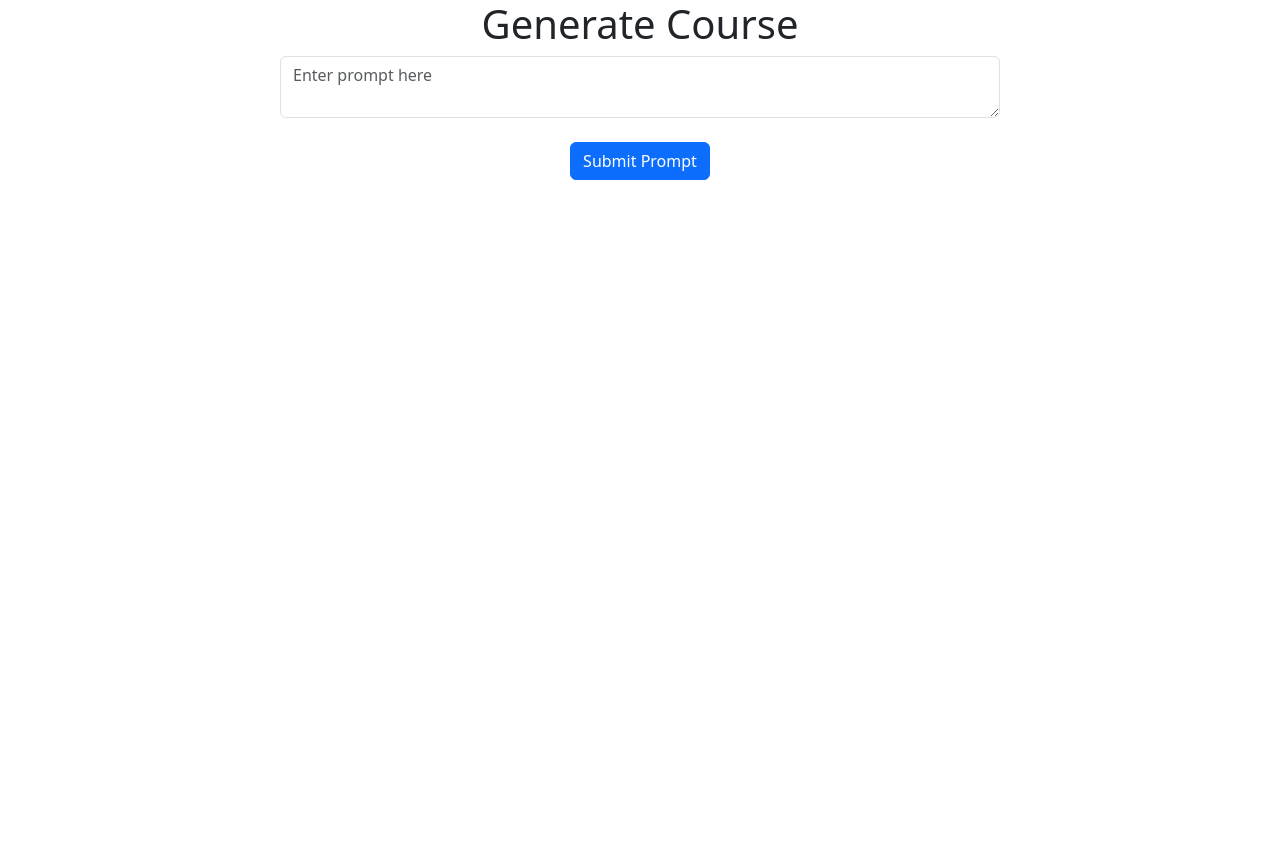
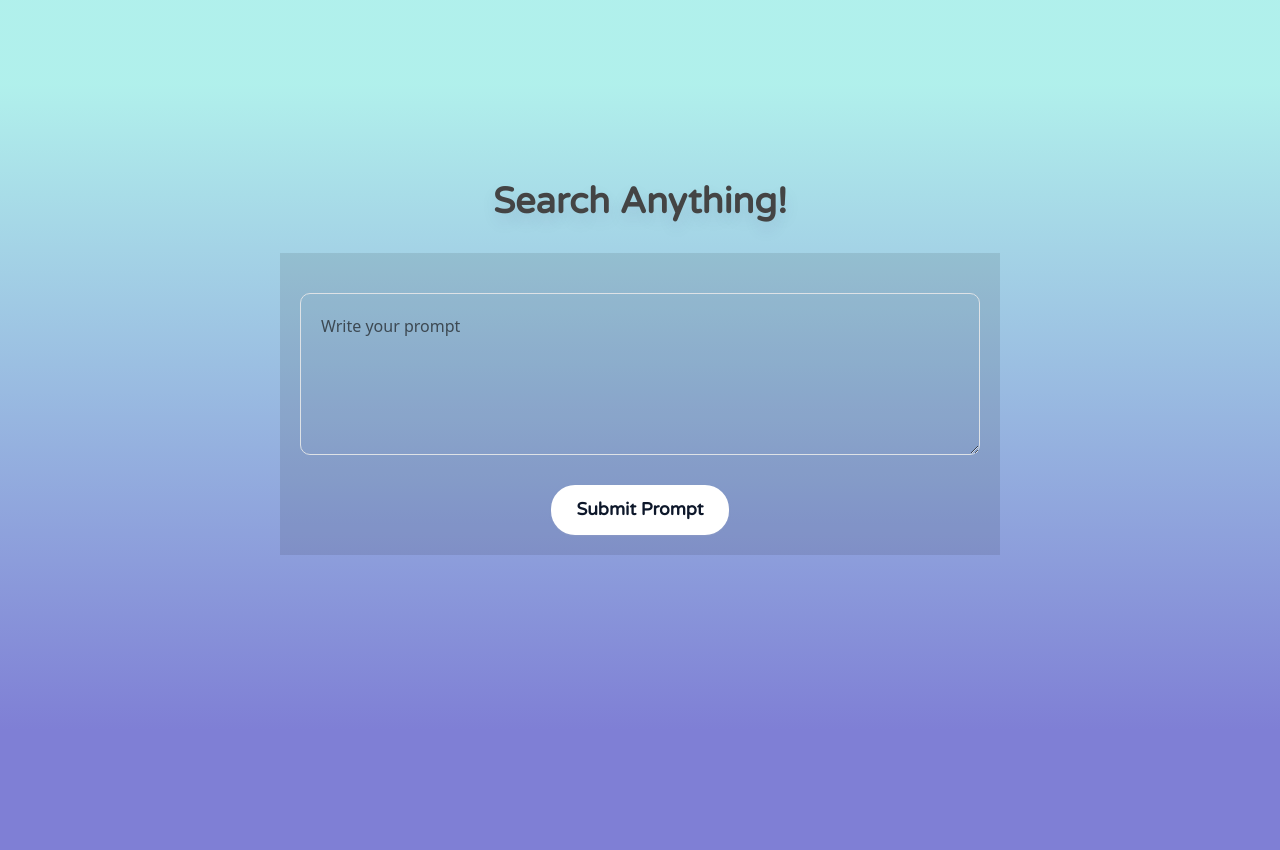
Before and after one commit to Adibvafa/Aicademy, a Flask app: page / in a window 1280 px wide. Before the commit the page ends 180 px from the top, so only its background shows below. Run offline with Flask 2, Linux system fonts and the light colour scheme.

Commit message:
update 1 - added some css

```diff
--- /dev/null
+++ b/website/static/home-style.css
@@ -0,0 +1,99 @@
+@import url('https://fonts.googleapis.com/css?family=Varela+Round');
+
+body {
+    height: 100vh;
+    /* fallback for old browsers */
+    /* background-color: #4b79a1; */
+    /* gradient */
+    background: linear-gradient(0deg, rgba(127, 127, 213, 1) 14%, rgba(145, 234, 228,0.711922268907563) 90%);
+  }
+
+  /* center the container element */
+  .my-container {
+    margin-top: 50px;
+  }
+
+  .form-holder {
+      position: relative;
+      top: 130px;
+      /* border-width: 2em; */
+      /* border-color: chartreuse; */
+  }
+
+  /* style the h1 heading */
+  .my-h1 {
+    font-size: 36px;
+    font-weight: bold;
+    font-family: 'Varela Round', sans-serif;
+    color: #444444;
+    margin-bottom: 30px;
+    text-shadow: 0 .5rem 1rem rgba(50, 0, 100, .1)
+  }
+
+  /* style the form input */
+  .my-form-control {
+    border-radius: 0;
+    border: 3em;
+    border-color: #333;
+    box-shadow: none;
+    background-color: rgba(10, 10, 10, 0.1);
+    font-size: 16px;
+    color: #333;
+    padding: 20px;
+    margin-bottom: 20px;
+  }
+
+  /* style the submit button */
+  .my-btn-primary {
+    border-radius: 0;
+    border: none;
+    box-shadow: none;
+    background-color: rgba(10, 10, 10, 0.1);
+    font-size: 18px;
+    font-weight: bold;
+    padding: 15px 30px;
+    transition: all 0.2s ease-in-out;
+  }
+
+  /* hover effect for submit button */
+  .my-btn-primary:hover {
+    background-color: rgba(10, 10, 10, 0.1);
+    color: #fff;
+  }
+
+.form-control {
+    margin-top: 20px;
+    background-color: transparent;
+    padding: 20px;
+    border-radius: 10px;
+  }
+
+.my-btn {
+    margin-top: 30px; /* add some space between button and textarea */
+    background-color: #fff;
+    border: 0 solid #e2e8f0;
+    border-radius: 1.5rem;
+    box-sizing: border-box;
+    color: #0d172a;
+    cursor: pointer;
+    display: inline-block;
+    font-family: 'Varela Round', sans-serif;
+    font-size: 1.1rem;
+    font-weight: 600;
+    line-height: 1;
+    padding: 1rem 1.6rem;
+    text-align: center;
+    text-decoration: none #0d172a solid;
+    text-decoration-thickness: auto;
+    transition: all .1s cubic-bezier(.4, 0, .2, 1);
+    box-shadow: 0px 1px 2px rgba(166, 175, 195, 0.25);
+    user-select: none;
+    -webkit-user-select: none;
+    touch-action: manipulation;
+
+  }
+
+/* .button-81:hover {
+  background-color: #1e293b;
+  color: #fff;
+} */
--- a/website/templates/base.html
+++ b/website/templates/base.html
@@ -6,6 +6,7 @@
     <meta name="viewport" content="width=device-width, initial-scale=1.0">
     <link rel="stylesheet" href="https://cdn.jsdelivr.net/npm/@fortawesome/fontawesome-free@6.2.1/css/fontawesome.min.css" integrity="sha384-QYIZto+st3yW+o8+5OHfT6S482Zsvz2WfOzpFSXMF9zqeLcFV0/wlZpMtyFcZALm" crossorigin="anonymous">
     <link href="https://cdn.jsdelivr.net/npm/bootstrap@5.3.0-alpha1/dist/css/bootstrap.min.css" rel="stylesheet" integrity="sha384-GLhlTQ8iRABdZLl6O3oVMWSktQOp6b7In1Zl3/Jr59b6EGGoI1aFkw7cmDA6j6gD" crossorigin="anonymous">
+    <link rel="stylesheet" type="text/css" href="{{ url_for('static', filename='home-style.css') }}">
     <title>{% block title %}Home{% endblock %}</title>
 </head>
 <body>
--- a/website/templates/home.html
+++ b/website/templates/home.html
@@ -3,12 +3,10 @@
 {% block title %}Course Generator{% endblock %}
 
 {% block content %}
-<div class="container">
+<!-- <div class="container">
     <div class="row justify-content-center">
         <div class="col-md-10 col-lg-8">
             <h1 align="center">Generate Course</h1>
-            <!-- <ul class="list-group list-group-flush" id="notes">
-            </ul> -->
             <form method="POST">
                 <textarea name="note" id="note" class="form-control" placeholder="Enter prompt here"></textarea>
                 <br />
@@ -18,9 +16,28 @@
             </form>
         </div>
     </div>
-</div>
+</div> -->
+
+<div class="container my-container">
+    <div class="row justify-content-center form-holder">
+      <div class="col-md-10 col-lg-8">
+        <h1 class="text-center my-h1">Search Anything!</h1>
+        <form class="my-form-control" method="POST">
+          <div class="form-group">
+            <textarea class="form-control" id="note" name="note" rows="5" placeholder="Write your prompt"></textarea>
+          </div>
+          <div class="text-center">
+            <button type="submit" class="btn btn-primary my-btn">Submit Prompt</button>
+          </div>
+        </form>
+      </div>
+    </div>
+  </div>
 
 
+<!-- would go below opening form tag -->
+<!-- <ul class="list-group list-group-flush" id="notes">
+</ul> -->
 
 {% endblock %}
 <!-- this goes in between the li for notes -->
```
